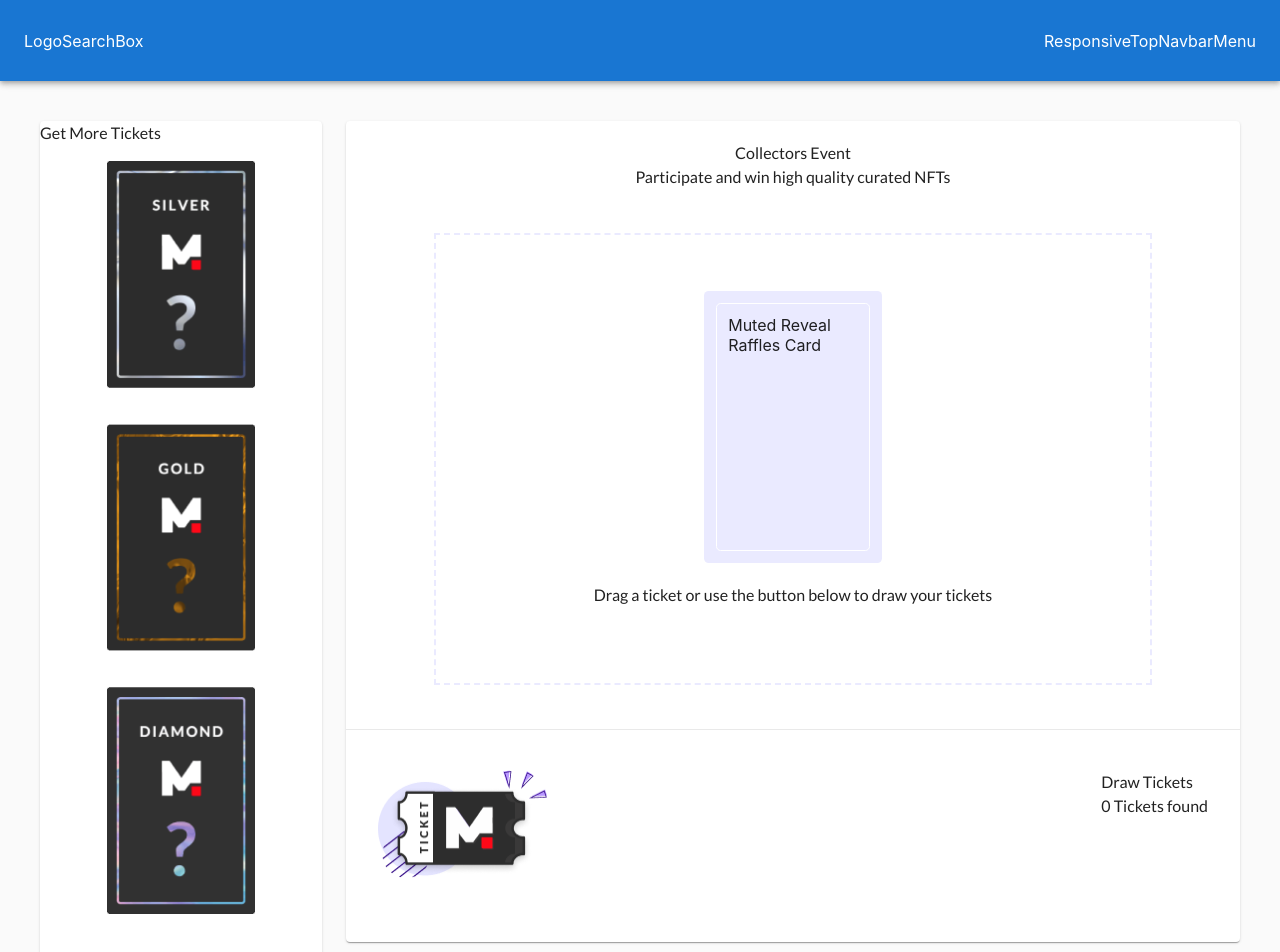
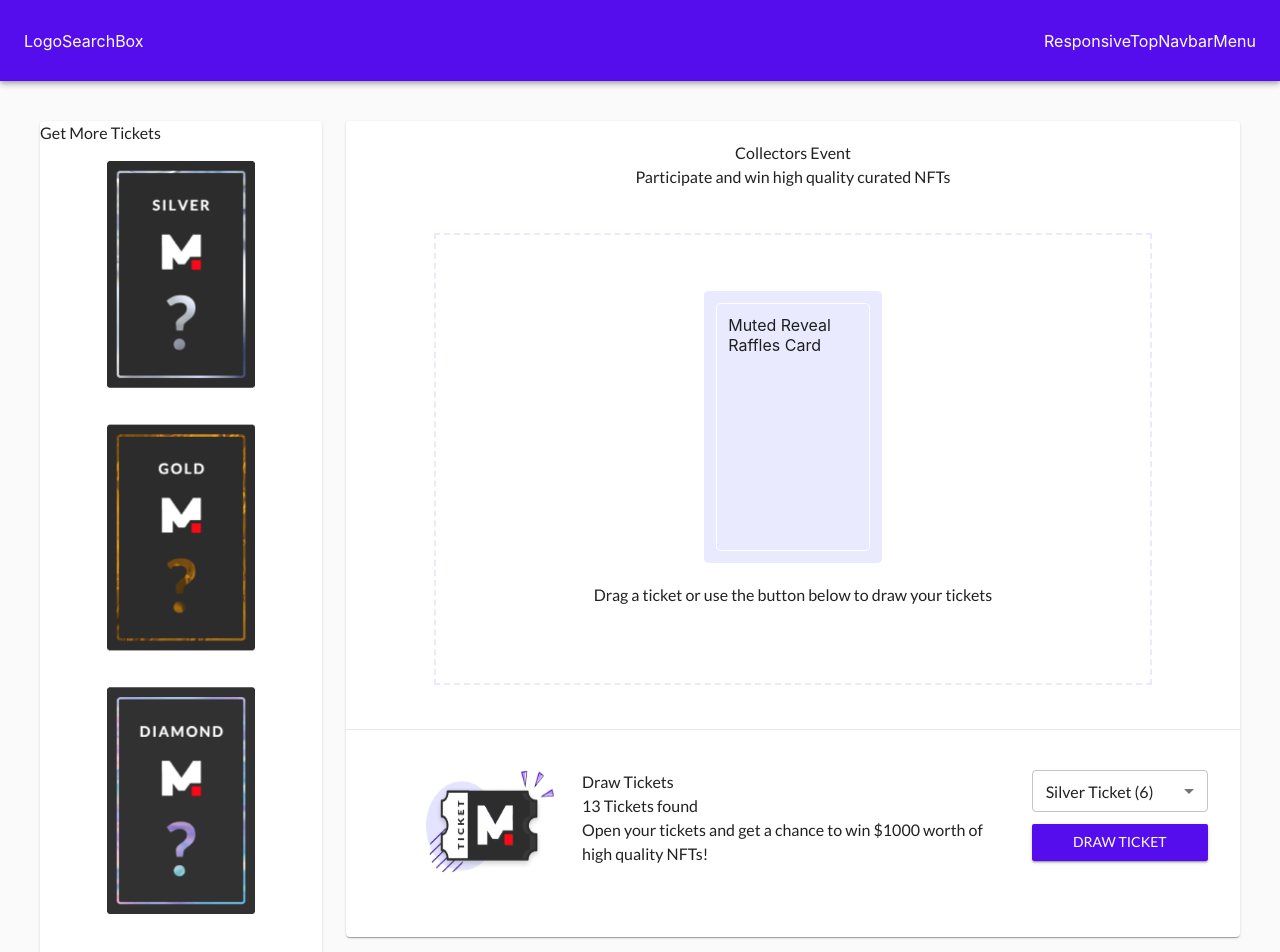
Before and after one commit to vinson14/mintable-project, a Next.js app: page / in a window 1280 px wide. Shown: the top 952 px of the page. Built offline with nearby package versions, Linux system fonts and the light colour scheme.

Commit message:
Completed select input

```diff
--- /dev/null
+++ b/components/stateless/buttons/base-button.js
@@ -0,0 +1,12 @@
+import { Button } from "@mui/material";
+import { BASE_BUTTON_HEIGHT, BASE_BUTTON_WIDTH } from "../../../constants/dimensions";
+
+const BaseButton = ({ children, ...props }) => {
+  return (
+    <Button variant="contained" sx={{ borderRadius: "2px", my: 1.5 }} {...props}>
+      {children}
+    </Button>
+  );
+};
+
+export default BaseButton;
--- /dev/null
+++ b/components/stateless/buttons/primary-button.js
@@ -0,0 +1,7 @@
+import BaseButton from "./base-button";
+
+const PrimaryButton = ({ children }) => {
+  return <BaseButton>{children}</BaseButton>;
+};
+
+export default PrimaryButton;
--- /dev/null
+++ b/components/stateless/containers/raffles-reveal-ticket-button-container.js
@@ -0,0 +1,7 @@
+import { Box } from "@mui/material";
+
+const RafflesRevealTicketSectionButtonContainer = ({ children }) => {
+  return <Box sx={{ display: "flex", flexDirection: "column", justifyContent: "center", width: 230 }}>{children}</Box>;
+};
+
+export default RafflesRevealTicketSectionButtonContainer;
--- /dev/null
+++ b/components/stateless/containers/raffles-reveal-ticket-section-logo-text-container.js
@@ -0,0 +1,7 @@
+import { Box } from "@mui/material";
+
+const RafflesRevealTicketSectionLogoTextContainer = ({ children }) => {
+  return <Box sx={{ display: "flex", px: 6 }}>{children}</Box>;
+};
+
+export default RafflesRevealTicketSectionLogoTextContainer;
--- /dev/null
+++ b/components/stateless/inputs/select-input.js
@@ -0,0 +1,18 @@
+import { FormControl, InputLabel, MenuItem, Select } from "@mui/material";
+
+const SelectInput = ({ label, options, value, onChange }) => {
+  return (
+    <FormControl fullWidth>
+      <InputLabel id={label}>{label}</InputLabel>
+      <Select labelId={label} value={value} onChange={onChange} sx={{ height: 42 }}>
+        {options.map((option) => (
+          <MenuItem value={option.value} key={option.value}>
+            {option.label}
+          </MenuItem>
+        ))}
+      </Select>
+    </FormControl>
+  );
+};
+
+export default SelectInput;
--- a/components/stateless/typography/raffles-reveal-ticket-section-text.js
+++ b/components/stateless/typography/raffles-reveal-ticket-section-text.js
@@ -4,7 +4,7 @@ import { TICKET_SECTION_CAPTION } from "../../../constants/dimensions";
 
 const RafflesRevealTicketSectionText = ({ numTickets }) => {
   return (
-    <Box>
+    <Box sx={{ ml: 3.5 }}>
       <Typography>Draw Tickets</Typography>
       <Typography>{numTickets} Tickets found</Typography>
       <Typography>{TICKET_SECTION_CAPTION}</Typography>
--- a/constants/dimensions.js
+++ b/constants/dimensions.js
@@ -14,3 +14,8 @@ export const DEFAULT_BG_COLOR = "#FAFAFA";
 export const RAFFLES_REVEAL_MAIN_SECTION_DOTTED_BORDER = "2px dashed #EAEAFF";
 export const TICKET_LOGO_HEIGHT = 108.19;
 export const TICKET_LOGO_WIDTH = 169;
+export const TICKET_SECTION_HEADER = "Draw Tickets";
+export const TICKET_SECTION_NUM_TICKETS_TEXT = "Tickets found";
+export const TICKET_SECTION_CAPTION = "Open your tickets and get a chance to win $1000 worth of high quality NFTs!";
+export const TICKET_SECTION_DRAW_TICKET_BUTTON_TEXT = "Draw Ticket";
+export const TICKET_OPTIONS = ["Silver Ticket", "Gold Ticket", "Diamond Ticket"];
--- /dev/null
+++ b/custom-hooks/useTickets.js
@@ -0,0 +1,22 @@
+import { useEffect, useState } from "react";
+import { getTickets } from "../utils/api";
+
+const useTickets = () => {
+  const [numSilverTickets, setNumSilverTickets] = useState(0);
+  const [numGoldTickets, setNumGoldTickets] = useState(0);
+  const [numDiamondTickets, setNumDiamondTickets] = useState(0);
+  const [numTotalTickets, setNumTotalTickets] = useState(0);
+
+  useEffect(() => {
+    getTickets().then((res) => {
+      setNumSilverTickets(res.silver);
+      setNumGoldTickets(res.gold);
+      setNumDiamondTickets(res.diamond);
+      setNumTotalTickets(res.silver + res.gold + res.diamond);
+    });
+  }, []);
+
+  return [numSilverTickets, numGoldTickets, numDiamondTickets, numTotalTickets];
+};
+
+export default useTickets;
--- a/pages/_app.js
+++ b/pages/_app.js
@@ -3,6 +3,11 @@ import { createTheme, ThemeProvider } from "@mui/material/styles";
 
 function MyApp({ Component, pageProps }) {
   const theme = createTheme({
+    palette: {
+      primary: {
+        main: "#550DED",
+      },
+    },
     typography: {
       fontFamily: "'Lato', sans-serif",
     },
--- a/pages/index.js
+++ b/pages/index.js
@@ -18,10 +18,23 @@ import RafflesRevealMainSectionCaption from "../components/stateless/typography/
 import RafflesRevealTicketSectionContainer from "../components/stateless/containers/raffles-reveal-ticket-section-container";
 import TicketLogo from "../components/stateless/logo/ticket-logo";
 import RafflesRevealTicketSectionText from "../components/stateless/typography/raffles-reveal-ticket-section-text";
-import { useState } from "react";
+import { useEffect, useState } from "react";
+import RafflesRevealTicketSectionLogoTextContainer from "../components/stateless/containers/raffles-reveal-ticket-section-logo-text-container";
+import PrimaryButton from "../components/stateless/buttons/primary-button";
+import { TICKET_OPTIONS, TICKET_SECTION_DRAW_TICKET_BUTTON_TEXT } from "../constants/dimensions";
+import RafflesRevealTicketSectionButtonContainer from "../components/stateless/containers/raffles-reveal-ticket-button-container";
+import SelectInput from "../components/stateless/inputs/select-input";
+import { getTickets } from "../utils/api";
+import useTickets from "../custom-hooks/useTickets";
+import getTicketOptions from "../utils/getTicketOptions";
 
 const HomePage = () => {
-  const [numTickets, setNumTickets] = useState(0);
+  const [selectedTicket, setSelectedTicket] = useState("silver");
+  const [numSilverTickets, numGoldTickets, numDiamondTickets, numTotalTickets] = useTickets();
+  const selectedTicketOnChange = (event) => {
+    setSelectedTicket(event.target.value);
+  };
+  const ticketOptions = getTicketOptions(numSilverTickets, numGoldTickets, numDiamondTickets);
 
   return (
     <PageContainer>
@@ -38,8 +51,14 @@ const HomePage = () => {
             <RafflesRevealMainSectionCaption>{RAFFLES_REVEAL_MAIN_SECTION_CAPTION}</RafflesRevealMainSectionCaption>
           </RafflesRevealMainSectionContainer>
           <RafflesRevealTicketSectionContainer>
-            <TicketLogo />
-            <RafflesRevealTicketSectionText numTickets={numTickets} />
+            <RafflesRevealTicketSectionLogoTextContainer>
+              <TicketLogo />
+              <RafflesRevealTicketSectionText numTickets={numTotalTickets} />
+            </RafflesRevealTicketSectionLogoTextContainer>
+            <RafflesRevealTicketSectionButtonContainer>
+              <SelectInput value={selectedTicket} onChange={selectedTicketOnChange} options={ticketOptions} />
+              <PrimaryButton>{TICKET_SECTION_DRAW_TICKET_BUTTON_TEXT}</PrimaryButton>
+            </RafflesRevealTicketSectionButtonContainer>
           </RafflesRevealTicketSectionContainer>
         </RafflesRevealContainer>
       </MainContainer>
--- /dev/null
+++ b/utils/api.js
@@ -0,0 +1,8 @@
+// simulate an api call
+export const getTickets = async () => {
+  return {
+    silver: 6,
+    gold: 3,
+    diamond: 4,
+  };
+};
--- /dev/null
+++ b/utils/getTicketOptions.js
@@ -0,0 +1,9 @@
+const getTicketOptions = (numSilver, numGold, numDiamond) => {
+  return [
+    { value: "silver", label: `Silver Ticket (${numSilver})` },
+    { value: "gold", label: `Gold Ticket (${numGold})` },
+    { value: "diamond", label: `Diamond Ticket (${numDiamond})` },
+  ];
+};
+
+export default getTicketOptions;
```
